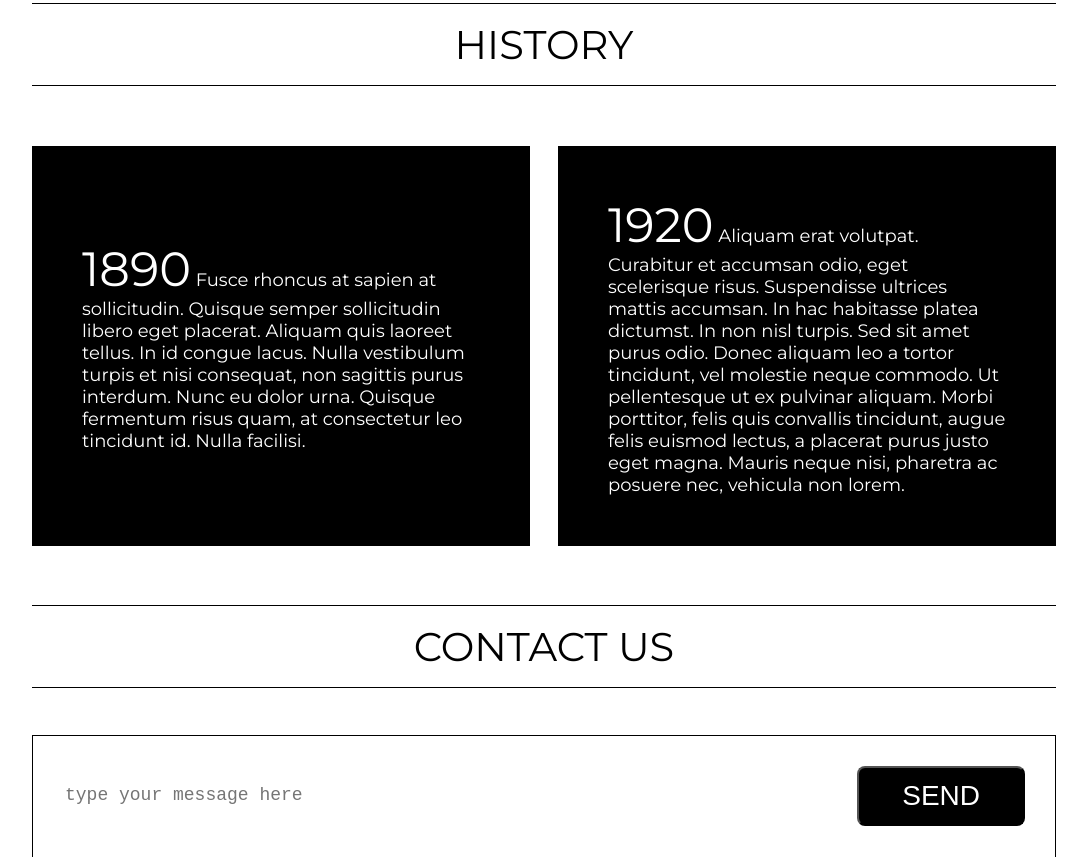
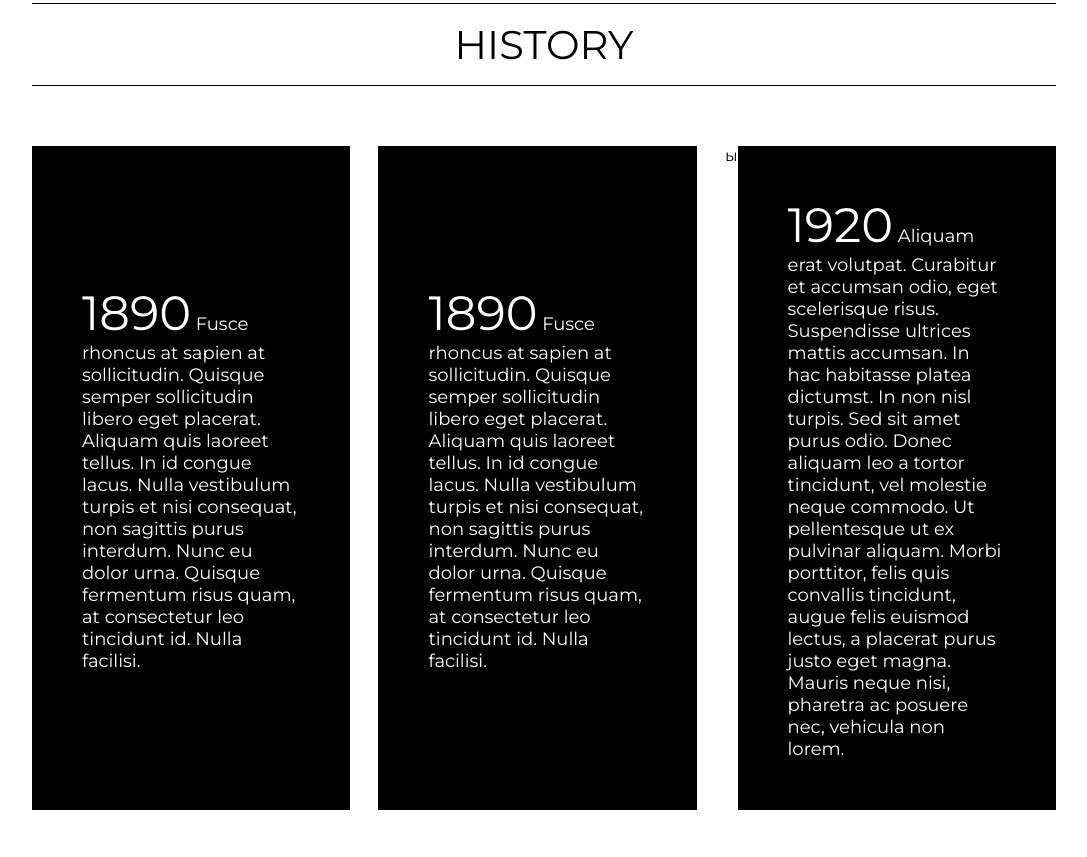
Before and after one commit to itliza/group, a plain HTML site: page index.html in a window 1280 px wide. Shown: the part 1047-1904 px from the top of the page, without its empty margins (96-1183 px from the left). Drawn offline with nearby package versions, Linux system fonts and the light colour scheme.

Commit message:
second change

```diff
--- a/index.html
+++ b/index.html
@@ -52,6 +52,7 @@
               <h2 class="title">HISTORY</h2>
               <div class="info">
                   <div class="box"><p class="text"><span class="bigger">1890</span> Fusce rhoncus at sapien at sollicitudin. Quisque semper sollicitudin libero eget placerat. Aliquam quis laoreet tellus. In id congue lacus. Nulla vestibulum turpis et nisi consequat, non sagittis purus interdum. Nunc eu dolor urna. Quisque fermentum risus quam, at consectetur leo tincidunt id. Nulla facilisi.</p></div>
+                  <div class="box"><p class="text"><span class="bigger">1890</span> Fusce rhoncus at sapien at sollicitudin. Quisque semper sollicitudin libero eget placerat. Aliquam quis laoreet tellus. In id congue lacus. Nulla vestibulum turpis et nisi consequat, non sagittis purus interdum. Nunc eu dolor urna. Quisque fermentum risus quam, at consectetur leo tincidunt id. Nulla facilisi.</p></div>ы
                   <div class="box"><p class="text"><span class="bigger">1920</span> Aliquam erat volutpat. Curabitur et accumsan odio, eget scelerisque risus. Suspendisse ultrices mattis accumsan. In hac habitasse platea dictumst. In non nisl turpis. Sed sit amet purus odio. Donec aliquam leo a tortor tincidunt, vel molestie neque commodo. Ut pellentesque ut ex pulvinar aliquam. Morbi porttitor, felis quis convallis tincidunt, augue felis euismod lectus, a placerat purus justo eget magna. Mauris neque nisi, pharetra ac posuere nec, vehicula non lorem.</p></div>
               </div>
           </section>
```
